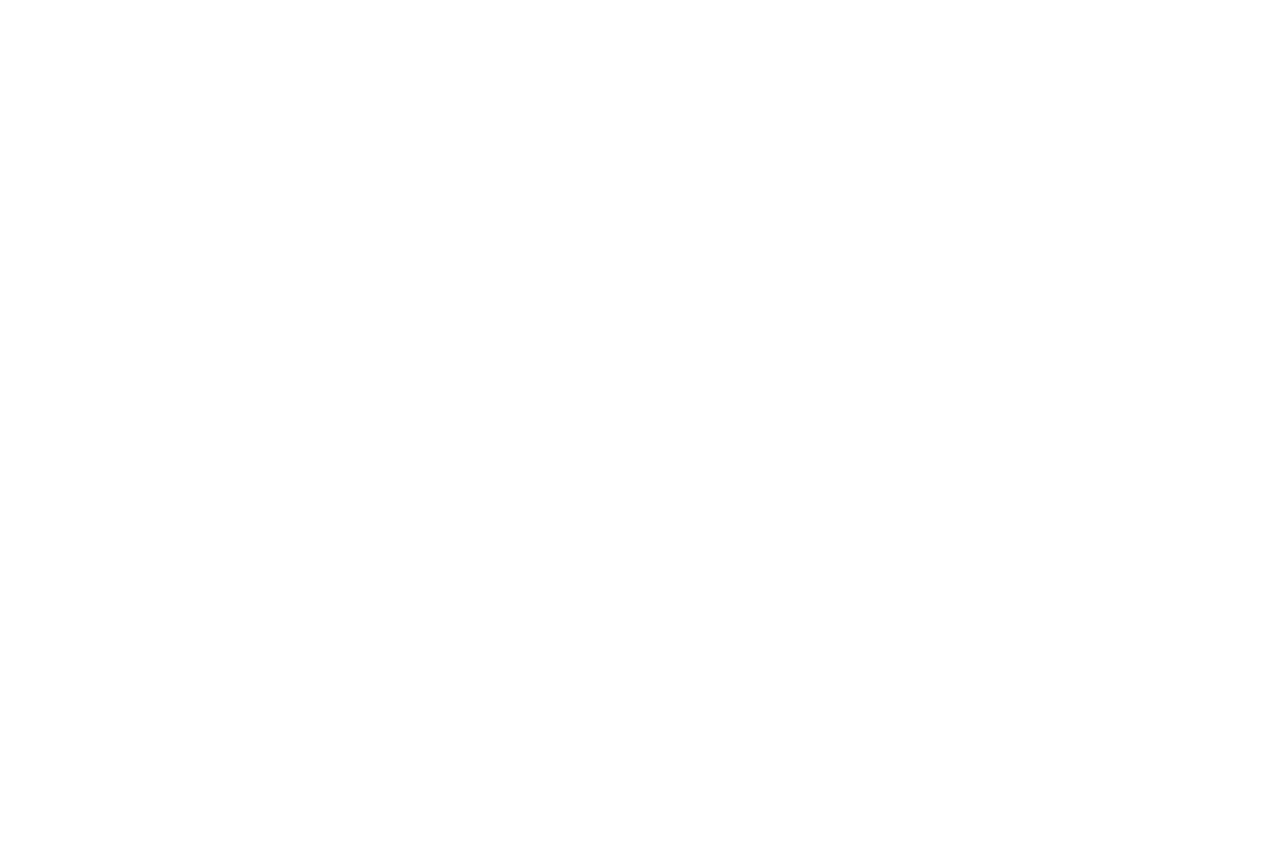
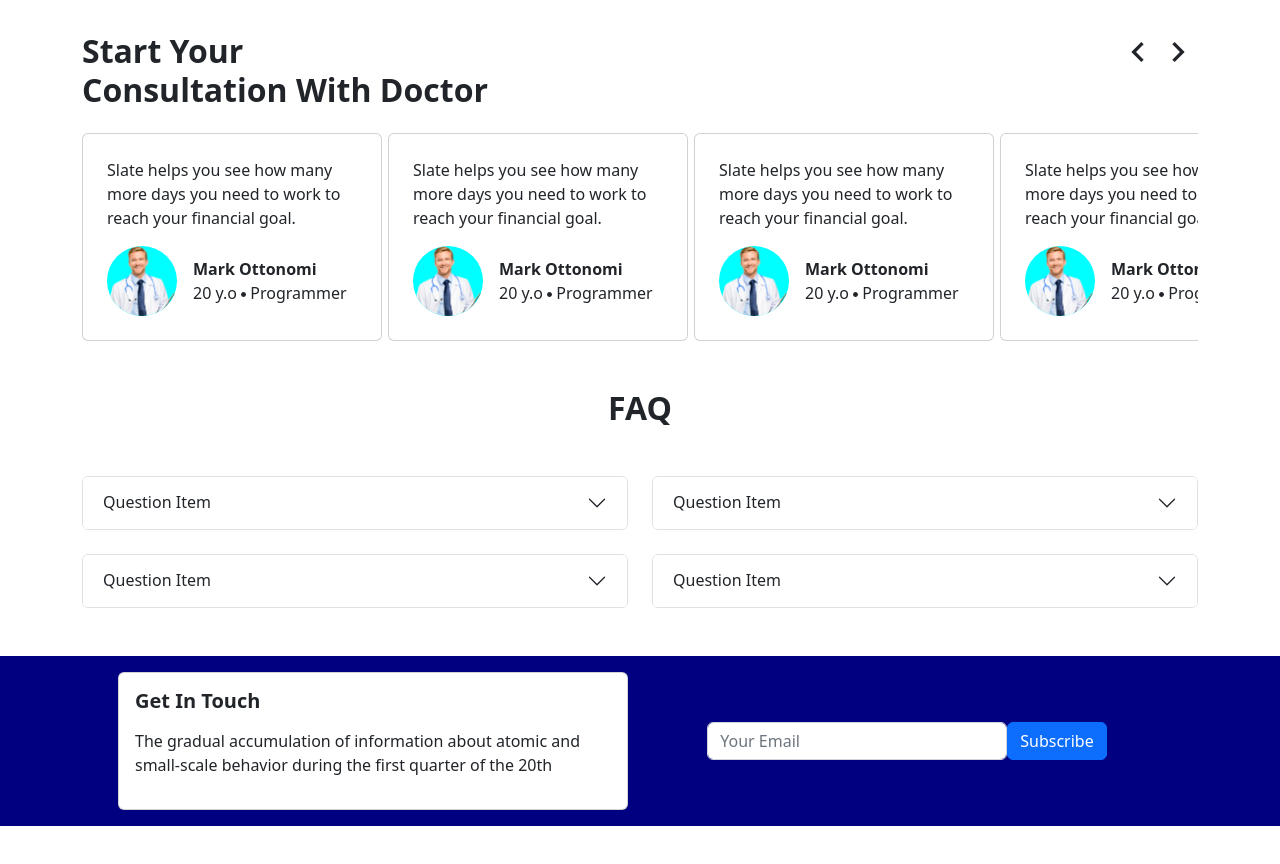
Before and after one commit to shidqiiii/dokter-favorit, a React (Create React App) app: page / in a window 1280 px wide. Shown: the part 900-1764 px from the top of the page. Before the commit the page ends 884 px from the top, so only its background shows below. Built offline with nearby package versions, Linux system fonts and the light colour scheme.

Commit message:
create feedback & newsletter landing page

```diff
--- a/src/CSS/App.css
+++ b/src/CSS/App.css
@@ -14,4 +14,39 @@
   background-color: aqua;
   border-radius: 50%;
   padding: 20px;
+}
+
+.feedback .categories-title {
+  border: none !important;
+}
+.feedback .feedback-card {
+  overflow-x: auto;
+  scrollbar-width: none;
+  scroll-behavior: smooth;
+  gap: 6px;
+}
+.feedback .feedback-card::-webkit-scrollbar {
+  display: none;
+}
+.feedback .feedback-card .card {
+  cursor: pointer;
+  flex: 0 0 auto;
+  width: 300px;
+}
+.feedback .feedback-card .card .card-profile .card-img-top {
+  width: 70px;
+  height: 70px;
+  -o-object-fit: cover;
+     object-fit: cover;
+  -o-object-position: top;
+     object-position: top;
+  background-color: aqua;
+  border-radius: 50%;
+}
+
+.newsletter {
+  background-color: navy;
+}
+.newsletter form input[type=search] {
+  width: 300px;
 }/*# sourceMappingURL=App.css.map */
--- a/src/CSS/App.scss
+++ b/src/CSS/App.scss
@@ -12,7 +12,6 @@
     }
   }
 }
-
 .feature {
   main {
     .icon-feature {
@@ -22,3 +21,47 @@
     }
   }
 }
+
+.feedback {
+  .categories-title {
+    border: none !important;
+  }
+
+  .feedback-card {
+    overflow-x: auto;
+    scrollbar-width: none;
+    scroll-behavior: smooth;
+    gap: 6px;
+
+    &::-webkit-scrollbar {
+      display: none;
+    }
+
+    .card {
+      cursor: pointer;
+      flex: 0 0 auto;
+      width: 300px;
+
+      .card-profile {
+        .card-img-top {
+          width: 70px;
+          height: 70px;
+          object-fit: cover;
+          object-position: top;
+          background-color: aqua;
+          border-radius: 50%;
+        }
+      }
+    }
+  }
+}
+
+.newsletter {
+  background-color: navy;
+
+  form {
+    input[type="search"] {
+      width: 300px;
+    }
+  }
+}
--- /dev/null
+++ b/src/CSS/Slider.css
@@ -0,0 +1 @@
+/*# sourceMappingURL=Slider.css.map */
--- a/src/Pages/LandingPage.js
+++ b/src/Pages/LandingPage.js
@@ -1,9 +1,28 @@
 import React from 'react'
 import NavigationBar from '../Components/NavigationBar'
-import { Button, Card, Col, Container, ListGroup, Row } from 'react-bootstrap'
+import { Accordion, Button, Card, Col, Container, Form, Row } from 'react-bootstrap'
 import { AiOutlineRead } from "react-icons/ai";
+import { FaCircle } from "react-icons/fa";
+import { MdChevronLeft, MdChevronRight } from 'react-icons/md';
 
 export default function LandingPage() {
+    const sliderEffect = (type) => {
+        var slider = document.getElementById("slider");
+
+        switch (type) {
+            case "slideLeft":
+                slider.scrollLeft = slider.scrollLeft - 250;
+                break;
+
+            case "slideRight":
+                slider.scrollLeft = slider.scrollLeft + 250;
+                break;
+
+            default:
+                break;
+        }
+    }
+
     return (
         <>
             <NavigationBar />
@@ -31,15 +50,15 @@
                 </div>
 
                 {/* Feature */}
-                <div className="feature">
+                <div className="feature mb-5">
                     <header className='text-center mb-5'>
                         <Card.Text className='my-1'>Why you should trust us?</Card.Text>
                         <Card.Title className='my-2 fw-bold fs-2'>Get to Know About Us</Card.Title>
                     </header>
                     <main>
                         <Row sm={1} md={3} className="gap-4 d-flex justify-content-center align-items-center">
-                            {['24/7 Support', 'Private & Secure', 'Million Customers'].map((item) => (
-                                <Col md={4} lg={3}>
+                            {['24/7 Support', 'Private & Secure', 'Million Customers'].map((item, idx) => (
+                                <Col md={5} lg={3} key={idx}>
                                     <Card className='text-center d-flex justify-content-center align-items-center p-3'>
                                         <div className='icon-feature'>
                                             <AiOutlineRead size={60} />
@@ -57,7 +76,83 @@
                     </main>
                 </div>
 
-            </Container>
+                {/* Feedback */}
+                <div className="feedback mb-5">
+                    <header className='d-flex justify-content-between'>
+                        <Card.Title className='mb-4 fw-bold fs-2'>Start Your <br /> Consultation With Doctor</Card.Title>
+                        <div>
+                            <MdChevronLeft size={40} className="slider-icon left" onClick={() => sliderEffect('slideLeft')} />
+                            <MdChevronRight size={40} className="slider-icon right" onClick={() => sliderEffect('slideRight')} />
+                        </div>
+                    </header>
+                    <div className="feedback-card d-flex" id='slider'>
+                        {Array.from({ length: 4 }).map((_, idx) => (
+                            <Card className='p-2' key={idx}>
+                                <Card.Body>
+                                    <Card.Text>
+                                        Slate helps you see how many more days you need to work to reach your financial goal.
+                                    </Card.Text>
+                                    <div className='card-profile d-flex gap-3 align-items-center'>
+                                        <Card.Img variant="top" src="./Image/doctor.png" />
+                                        <div>
+                                            <Card.Text className='fw-bold m-0'>Mark Ottonomi</Card.Text>
+                                            <Card.Text>20 y.o <FaCircle size={5} /> Programmer</Card.Text>
+                                        </div>
+                                    </div>
+                                </Card.Body>
+                            </Card>
+                        ))}
+                    </div>
+                </div>
+
+                {/* FAQ */}
+                <div className="faq mb-5">
+                    <header className='text-center mb-5'>
+                        <Card.Title className='my-2 fw-bold fs-2'>FAQ</Card.Title>
+                    </header>
+                    <Row xs={1} md={2} className="g-4">
+                        {Array.from({ length: 4 }).map((_, idx) => (
+                            <Col>
+                                <Accordion>
+                                    <Accordion.Item eventKey="0">
+                                        <Accordion.Header>Question Item</Accordion.Header>
+                                        <Accordion.Body>
+                                            Lorem ipsum dolor sit amet, consectetur adipiscing elit, sed do
+                                            eiusmod tempor incididunt ut labore et dolore magna aliqua. Ut enim ad
+                                            minim veniam, quis nostrud exercitation ullamco laboris nisi ut
+                                            aliquip ex ea commodo consequat.
+                                        </Accordion.Body>
+                                    </Accordion.Item>
+                                </Accordion>
+                            </Col>
+                        ))}
+                    </Row>
+                </div>
+            </Container >
+
+            {/* Newsletter */}
+            <div className="newsletter mb-5 py-3">
+                <Container className='px-5'>
+                    <Row xs={1} lg={2} className='justify-content-center align-items-center'>
+                        <Col>
+                            <Card>
+                                <Card.Body>
+                                    <Card.Title className='fw-bolder'>Get In Touch</Card.Title>
+                                    <Card.Text className='my-3'>
+                                        The gradual accumulation of information about atomic and small-scale behavior during the first quarter of the 20th
+                                    </Card.Text>
+                                </Card.Body>
+                            </Card>
+                        </Col>
+                        <Col>
+                            <Form className="d-flex justify-content-center">
+                                <Form.Control type="search" placeholder="Your Email" />
+                                <Button type='submit'>Subscribe</Button>
+                            </Form>
+                        </Col>
+                    </Row>
+                </Container>
+            </div>
         </>
     )
 }
```
Also changed, not shown: src/CSS/Slider.scss (added), 2 other files (tests, documents, lock files or other folders).
